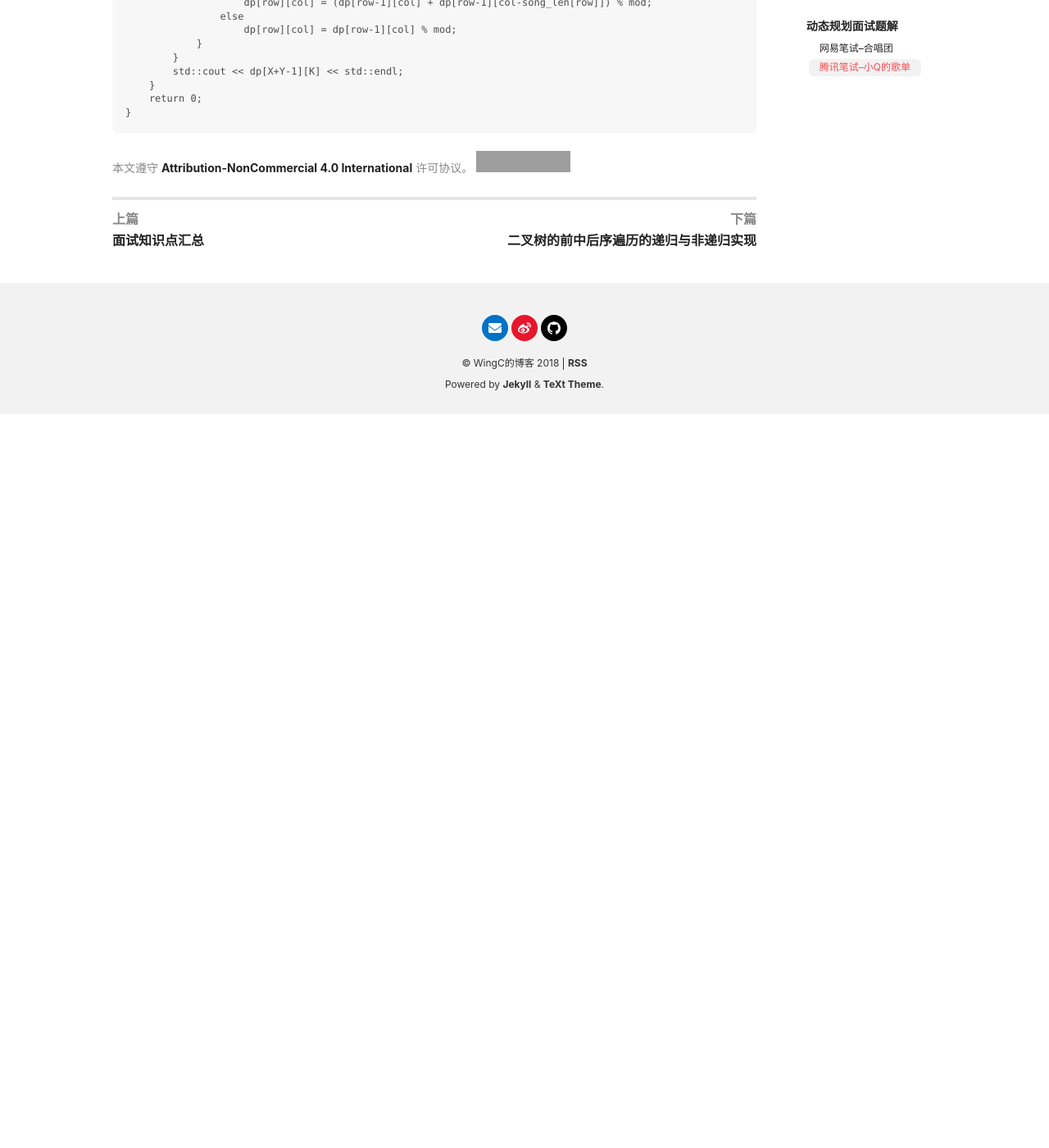
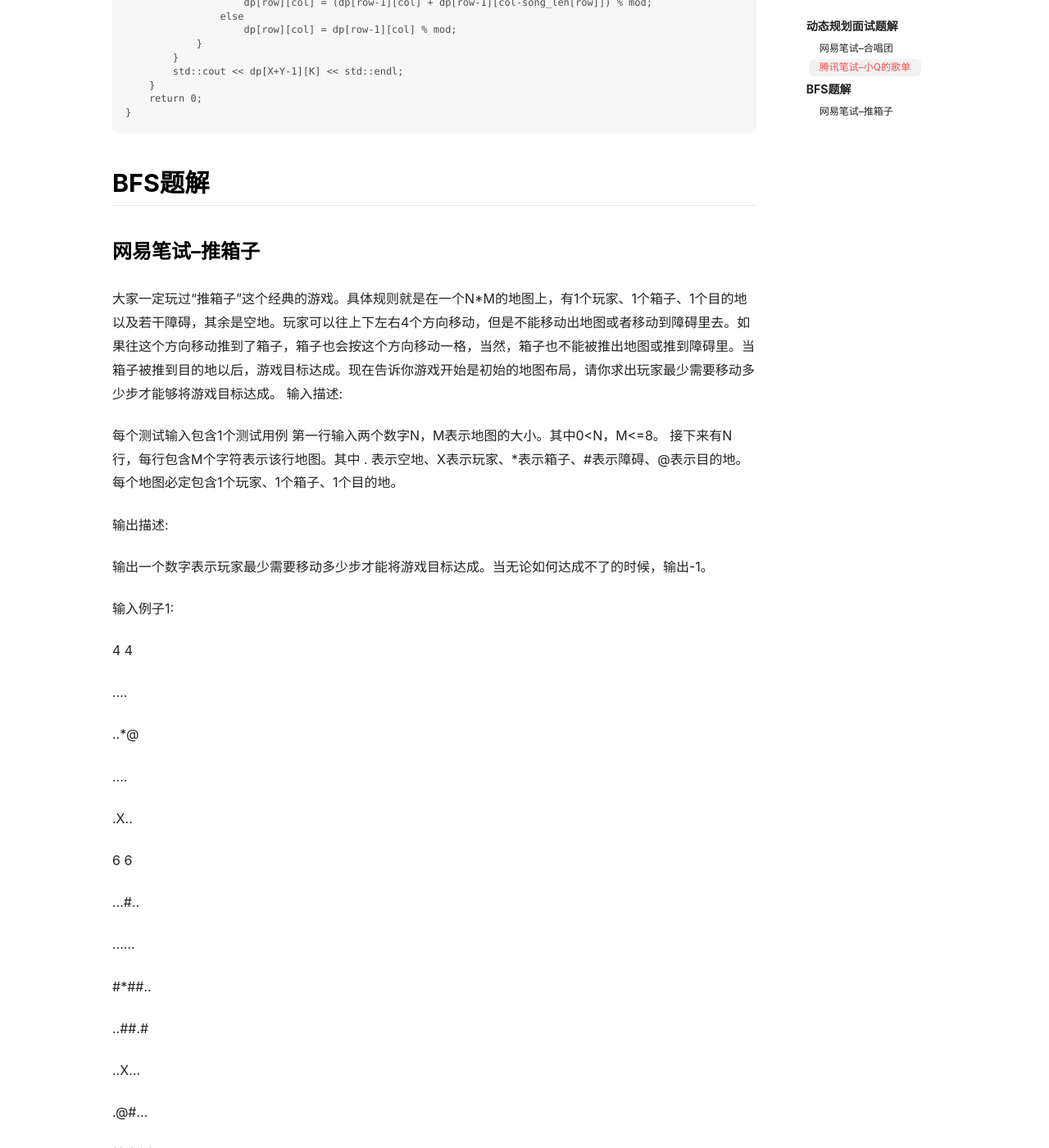
Before and after one commit to WingsGo/WingsGo.github.io, a Jekyll site: the page built from _posts/2018-09-03-interview-programming.md, in a window 1280 px wide and 1400 px high, scrolled down 2676 px. Shown: the whole window at 82% size. Built offline with Jekyll 4.4.1, drawn with Linux system fonts in a browser that asks for light colours; nearby versions of some CDN libraries; comment, search, counter and statistics services are not loaded; before the commit the page ends 3181 px from its top, so only the background shows below that; some of the changed text lies outside the part shown; grey boxes are pictures that could not be loaded.

Commit message:
added pull box solution

```diff
--- a/_posts/2018-09-03-dynamic-programming.md
+++ b/_posts/2018-09-03-interview-programming.md
@@ -1,11 +1,12 @@
 ---
-title: 动态规划题解
+title: 校招笔试题解
 key: 20180903
 tags:
 - Dynamic Programming
+- BFS
 ---
 
-## 动态规划面试题解 ##
+## 动态规划面试题解
 <!--more-->
 
 ### 网易笔试--合唱团
@@ -131,3 +132,135 @@ tags:
 	    }
 	    return 0;
 	}
+
+
+## BFS题解
+
+### 网易笔试--推箱子
+大家一定玩过“推箱子”这个经典的游戏。具体规则就是在一个N*M的地图上，有1个玩家、1个箱子、1个目的地以及若干障碍，其余是空地。玩家可以往上下左右4个方向移动，但是不能移动出地图或者移动到障碍里去。如果往这个方向移动推到了箱子，箱子也会按这个方向移动一格，当然，箱子也不能被推出地图或推到障碍里。当箱子被推到目的地以后，游戏目标达成。现在告诉你游戏开始是初始的地图布局，请你求出玩家最少需要移动多少步才能够将游戏目标达成。
+输入描述:
+
+每个测试输入包含1个测试用例
+第一行输入两个数字N，M表示地图的大小。其中0<N，M<=8。
+接下来有N行，每行包含M个字符表示该行地图。其中 . 表示空地、X表示玩家、*表示箱子、#表示障碍、@表示目的地。
+每个地图必定包含1个玩家、1个箱子、1个目的地。
+
+
+
+输出描述:
+
+输出一个数字表示玩家最少需要移动多少步才能将游戏目标达成。当无论如何达成不了的时候，输出-1。
+
+
+输入例子1:
+
+4 4
+
+....
+
+..*@
+
+....
+
+.X..
+
+6 6
+
+...#..
+
+......
+
+\#*##..
+
+..##.#
+
+..X...
+
+.@#...
+
+
+输出例子1:
+
+3
+
+11
+
+    #include <queue>
+	#include <iostream>
+	#include <string>
+
+	using namespace std;
+
+	class Position {
+	public:
+	    Position(int x, int y, int bx, int by) : m_hx(x), m_hy(y), m_bx(bx), m_by(by) {}
+
+	    int m_hx;
+	    int m_hy;
+	    int m_bx;
+	    int m_by;
+	};
+
+	int main(int argc, char **argv) {
+	    size_t N, M;
+	    cin >> N >> M;
+	    vector<string> map(N, "");
+	    for (size_t row = 0; row < N; ++row) {
+	        cin >> map[row];
+	    }
+
+	    int x_pos[4] = {-1, 1, 0, 0};
+	    int y_pos[4] = {0, 0, -1, 1};
+	    vector<vector<vector<vector<int>>>> visited(N,
+	            vector<vector<vector<int>>>(M, vector<vector<int>>(N, vector<int>(M, 0))));
+	    int h_init_x, h_init_y, b_init_x, b_init_y;
+	    int d_init_x, d_init_y;
+
+	    for (int row = 0; row < N; ++row) {
+	        for (int col = 0; col < map[0].size(); ++col) {
+	            if (map[row][col] == 'X') {
+	                h_init_x = row;
+	                h_init_y = col;
+	            } else if (map[row][col] == '*') {
+	                b_init_x = row;
+	                b_init_y = col;
+	            } else if (map[row][col] == '@') {
+	                d_init_x = row;
+	                d_init_y = col;
+	            } else {}
+	        }
+	    }
+
+	    visited[h_init_x][h_init_y][b_init_x][b_init_y] = 1;
+	    Position pos(h_init_x, h_init_y, b_init_x, b_init_y);
+	    queue<Position> util_queue;
+	    util_queue.push(pos);
+	    while (!util_queue.empty()) {
+	        auto front = util_queue.front();
+	        util_queue.pop();
+
+	        if (front.m_bx == d_init_x && front.m_by == d_init_y) {
+	            cout << visited[front.m_hx][front.m_hy][front.m_bx][front.m_by] - 1;
+	            return 0;
+	        }
+
+	        for (int i = 0; i < 4; ++i) {
+	            int hnx = front.m_hx + x_pos[i];
+	            int hny = front.m_hy + y_pos[i];
+	            if (hnx < 0 || hny < 0 || hnx >= N || hny >= M || map[hnx][hny] == '#') continue;
+
+	            if (hnx == front.m_bx && hny == front.m_by) {
+	                int bnx = front.m_bx + x_pos[i];
+	                int bny = front.m_by + y_pos[i];
+	                if (bnx < 0 || bny < 0 || bnx >= N || bny >= M || map[bnx][bny] == '#') continue;
+	                visited[hnx][hny][bnx][bny] = visited[front.m_hx][front.m_hy][front.m_bx][front.m_by] + 1;
+	                util_queue.push(Position(hnx, hny, bnx, bny));
+	            } else {
+	                if (visited[hnx][hny][front.m_bx][front.m_by]) continue;
+	                visited[hnx][hny][front.m_bx][front.m_by] = visited[front.m_hx][front.m_hy][front.m_bx][front.m_by] + 1;
+	                util_queue.push(Position(hnx, hny, front.m_bx, front.m_by));
+	            }
+	        }
+	    }
+	    cout << -1 << endl;
+	}
```
